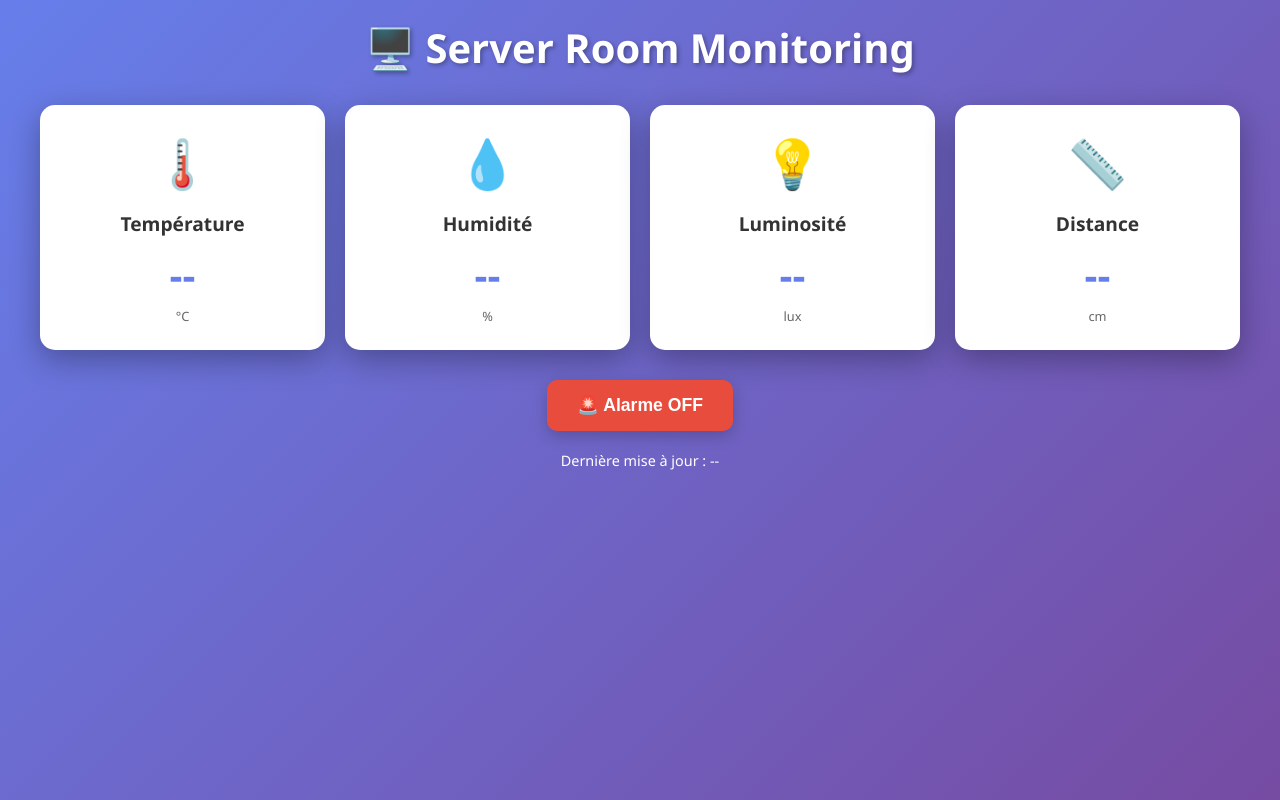
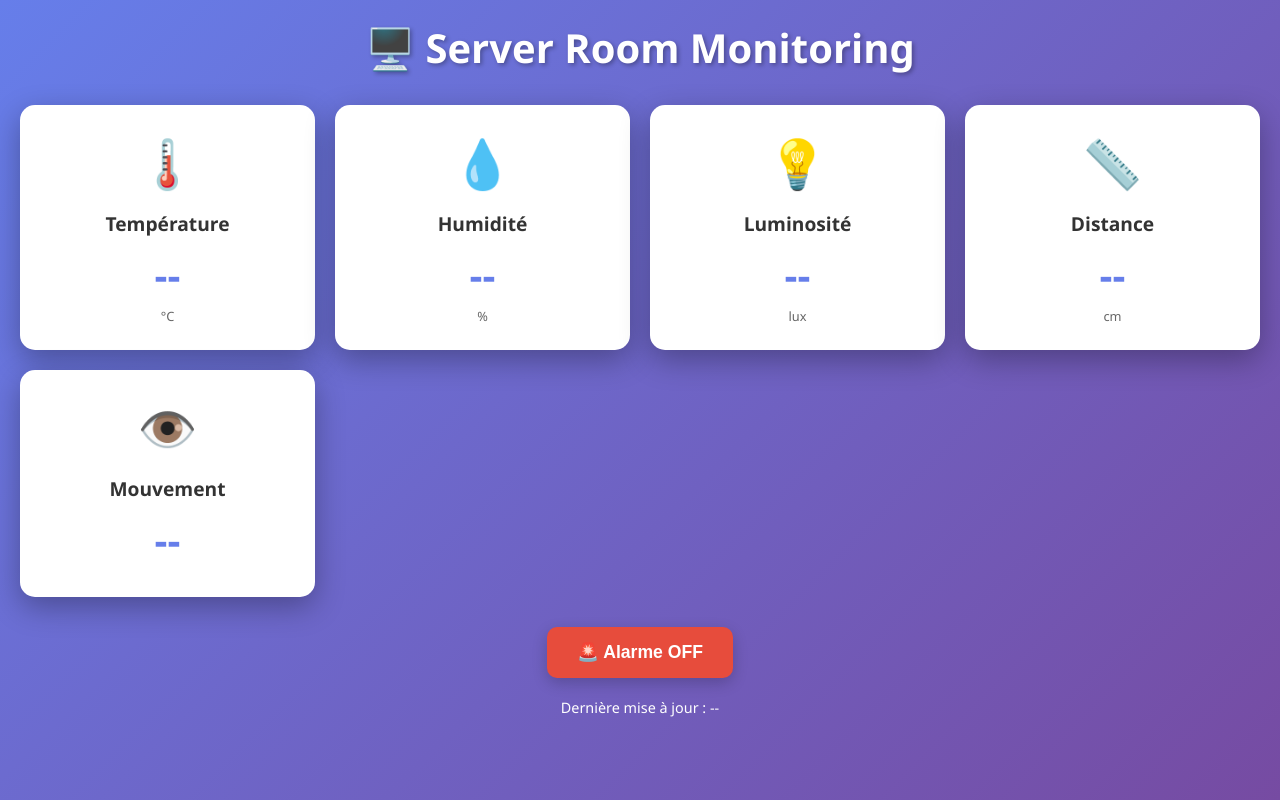
Before and after one commit to CharlesZobiri/IOT, a Flask app: page / in a window 1280 px wide. Run offline with Flask 3, Linux system fonts and the light colour scheme.

Commit message:
fix index

```diff
--- a/api_rest/templates/index.html
+++ b/api_rest/templates/index.html
@@ -13,7 +13,7 @@
             min-height: 100vh;
         }
         .container {
-            max-width: 1200px;
+            max-width: 1400px;
             margin: 0 auto;
         }
         h1 {
@@ -128,6 +128,13 @@
                 <div class="card-value" id="distance">--</div>
                 <div class="card-unit">cm</div>
             </div>
+
+            <div class="card">
+                <div class="card-icon">👁️</div>
+                <div class="card-title">Mouvement</div>
+                <div class="card-value" id="motion">--</div>
+                <div class="card-unit"></div>
+            </div>
         </div>
 
         <div class="controls">
@@ -145,7 +152,7 @@
         let alarmState = false;
 
         function updateData() {
-            fetch('http://10.160.24.188:5000/api/dashboard')
+            fetch('/api/dashboard')
                 .then(response => response.json())
                 .then(data => {
                     document.getElementById('temp').textContent =
@@ -160,6 +167,9 @@
                     document.getElementById('distance').textContent =
                         data.distance ? data.distance.value.toFixed(1) : '--';
 
+                    document.getElementById('motion').textContent =
+                        data.motion ? '✅ OUI' : '❌ NON';
+
                     document.getElementById('lastUpdate').textContent =
                         new Date().toLocaleTimeString('fr-FR');
                 })
@@ -170,7 +180,7 @@
             alarmState = !alarmState;
             const btn = document.getElementById('alarmBtn');
 
-            fetch('http://10.160.24.188:5000/api/alarm', {
+            fetch('/api/alarm', {
                 method: 'POST',
                 headers: {'Content-Type': 'application/json'},
                 body: JSON.stringify({state: alarmState ? 'ON' : 'OFF'})
```
